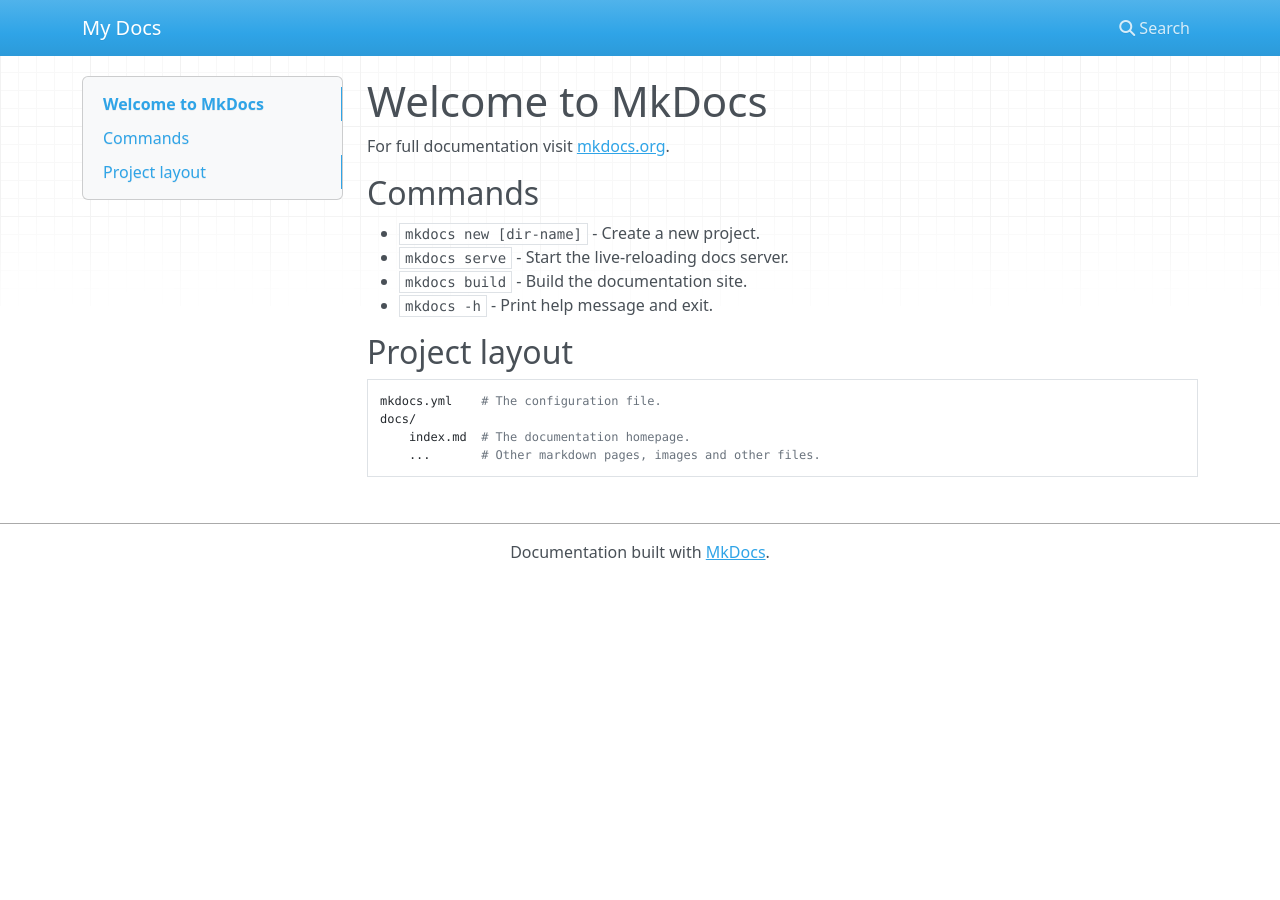
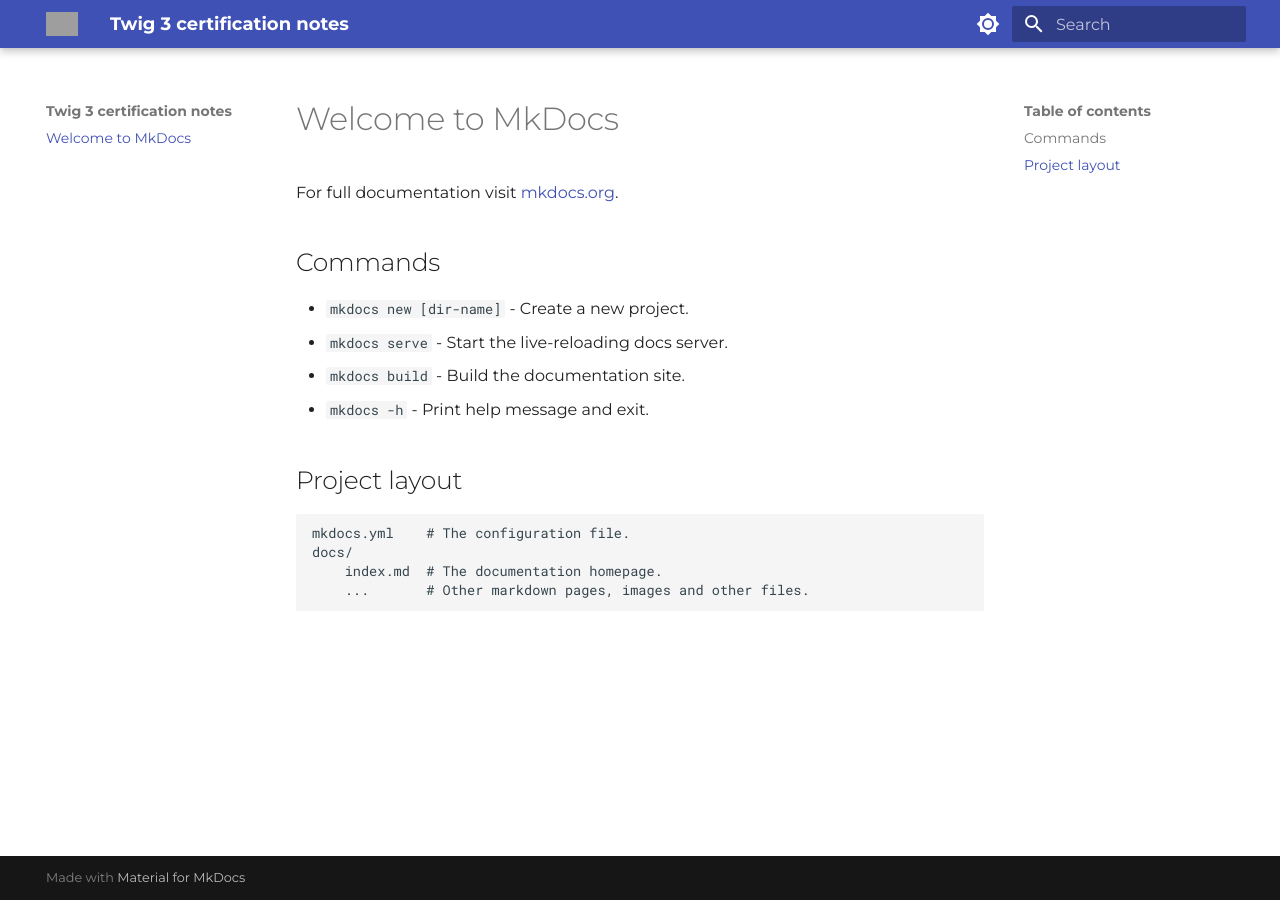
Before and after one commit to todomagichere/twig-3-certification, an MkDocs documentation site: the page built from docs/index.md, in a window 1280 px wide. Built offline with MkDocs 1.6.1 and Material for MkDocs 9.7.7, drawn with Linux system fonts in a browser that asks for light colours; nearby versions of some CDN libraries; grey boxes are pictures that could not be loaded.

Commit message:
added material theme

```diff
--- a/mkdocs.yml
+++ b/mkdocs.yml
@@ -1 +1,28 @@
-site_name: My Docs
+site_name: Twig 3 certification notes
+
+theme:
+    icon:
+        repo: fontawesome/brands/bitbucket
+    font:
+        text: Montserrat
+    features:
+        - navigation.instant
+        - navigation.instant.progress
+    name: material
+    highlightjs: true
+    hljs_languages:
+        - yaml
+        - rust
+    locale: es
+    logo: img/logo.jpg
+    palette:
+        - scheme: default
+          toggle:
+              icon: material/brightness-7
+              name: Activate dark mode
+
+        - scheme: slate
+          accent: cyan
+          toggle:
+              icon: material/brightness-4
+              name: Activate blind mode
```
Also changed, not shown: site/index.html, 2 other files.
